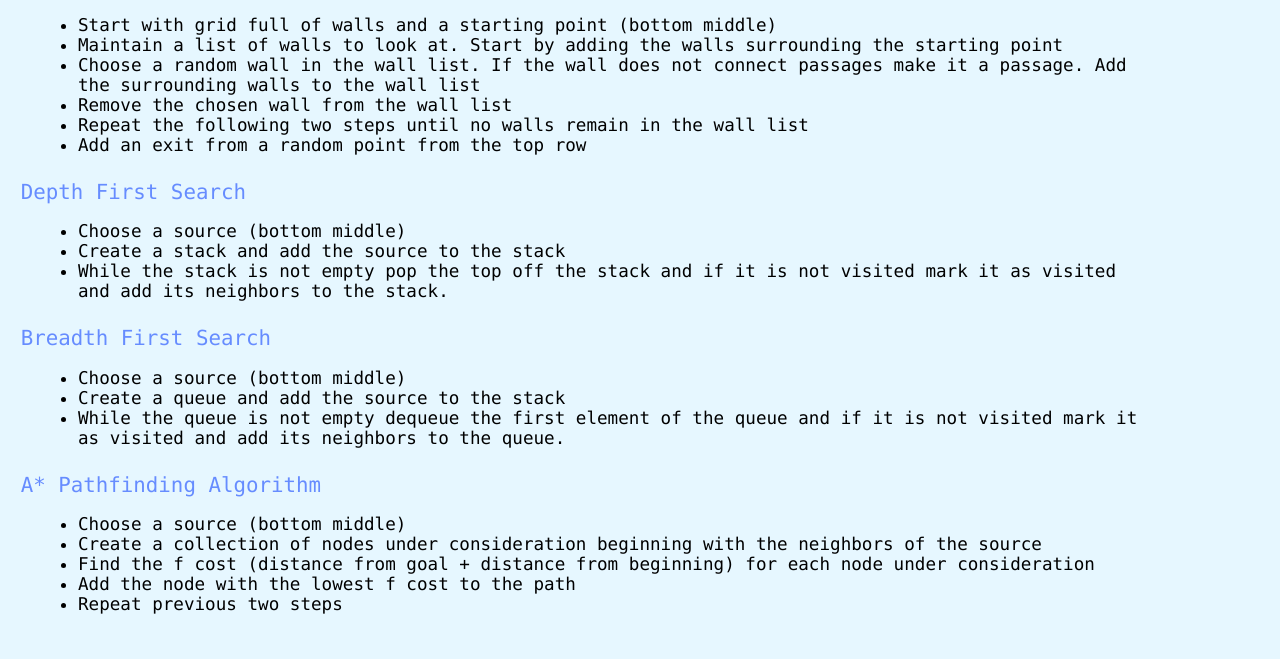
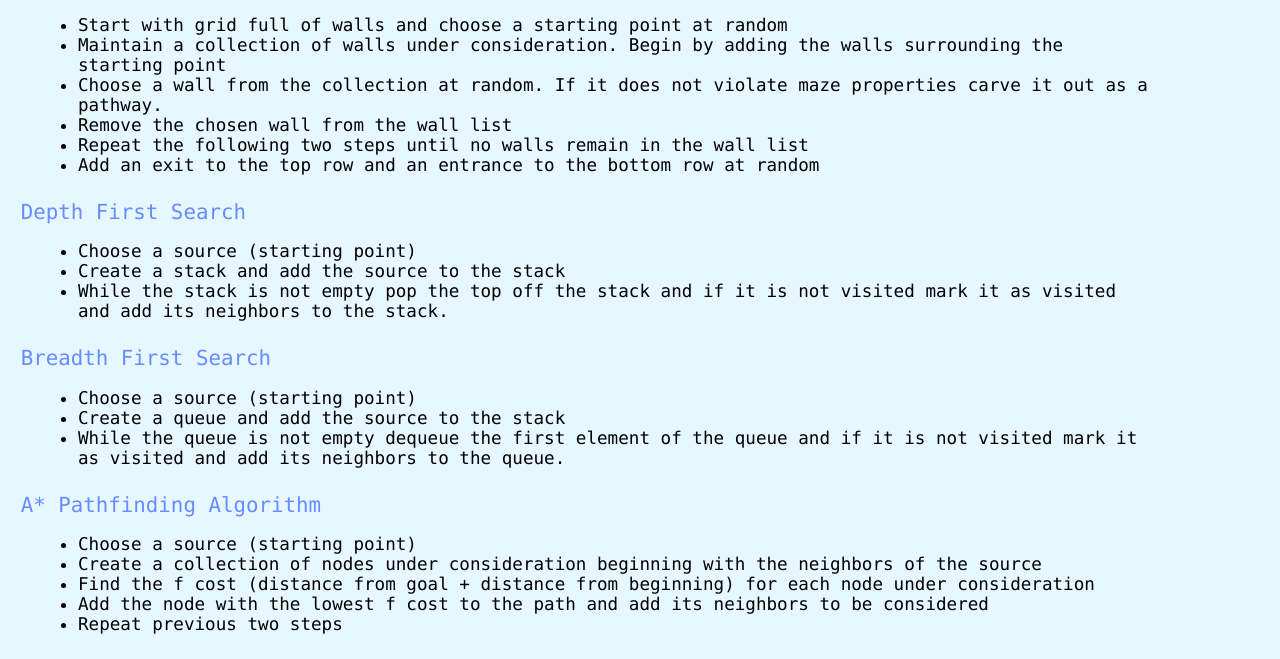
Before and after one commit to quinnyyy/quinnyyy.github.io, a plain HTML site: page maze.html in a window 1280 px wide. Shown: the part 715-1374 px from the top of the page. Drawn offline with nearby package versions, Linux system fonts and the light colour scheme.

Commit message:
updated text

```diff
--- a/maze.html
+++ b/maze.html
@@ -48,18 +48,18 @@
 <h3 style="color: #668cff;">Prim's Algorithm for Random Maze generation</h3>
     <div class="prj_text">
         <ul>
-            <li style="margin-right: 10%;">Start with grid full of walls and a starting point (bottom middle)</li>
-            <li style="margin-right: 10%;">Maintain a list of walls to look at. Start by adding the walls surrounding the starting point</li>
-            <li style="margin-right: 10%;">Choose a random wall in the wall list. If the wall does not connect passages make it a passage. Add the surrounding walls to the wall list</li>
+            <li style="margin-right: 10%;">Start with grid full of walls and choose a starting point at random</li>
+            <li style="margin-right: 10%;">Maintain a collection of walls under consideration. Begin by adding the walls surrounding the starting point</li>
+            <li style="margin-right: 10%;">Choose a wall from the collection at random. If it does not violate maze properties carve it out as a pathway.</li>
             <li style="margin-right: 10%;">Remove the chosen wall from the wall list</li>
             <li style="margin-right: 10%;">Repeat the following two steps until no walls remain in the wall list</li>
-            <li style="margin-right: 10%;">Add an exit from a random point from the top row</li>
+            <li style="margin-right: 10%;">Add an exit to the top row and an entrance to the bottom row at random</li>
         </ul>
     </div>
 <h3 style="color: #668cff;">Depth First Search</h3>
     <div class="prj_text">
         <ul>
-            <li style="margin-right: 10%;">Choose a source (bottom middle)</li>
+            <li style="margin-right: 10%;">Choose a source (starting point)</li>
             <li style="margin-right: 10%;">Create a stack and add the source to the stack</li>
             <li style="margin-right: 10%;">While the stack is not empty pop the top off the stack and if it is not visited mark it as visited and add its neighbors to the stack.</li>
         </ul>
@@ -68,7 +68,7 @@
     <h3 style="color: #668cff;">Breadth First Search</h3>
     <div class="prj_text">
         <ul>
-            <li style="margin-right: 10%;">Choose a source (bottom middle)</li>
+            <li style="margin-right: 10%;">Choose a source (starting point)</li>
             <li style="margin-right: 10%;">Create a queue and add the source to the stack</li>
             <li style="margin-right: 10%;">While the queue is not empty dequeue the first element of the queue and if it is not visited mark it as visited and add its neighbors to the queue.</li>
         </ul>
@@ -77,10 +77,10 @@
     <h3 style="color: #668cff;">A* Pathfinding Algorithm</h3>
     <div class="prj_text">
         <ul>
-            <li style="margin-right: 10%;">Choose a source (bottom middle)</li>
+            <li style="margin-right: 10%;">Choose a source (starting point)</li>
             <li style="margin-right: 10%;">Create a collection of nodes under consideration beginning with the neighbors of the source</li>
             <li style="margin-right: 10%;">Find the f cost (distance from goal + distance from beginning) for each node under consideration </li>
-            <li style="margin-right: 10%;">Add the node with the lowest f cost to the path</li>
+            <li style="margin-right: 10%;">Add the node with the lowest f cost to the path and add its neighbors to be considered</li>
             <li style="margin-right: 10%;">Repeat previous two steps</li>
         </ul>
     </div>
```
